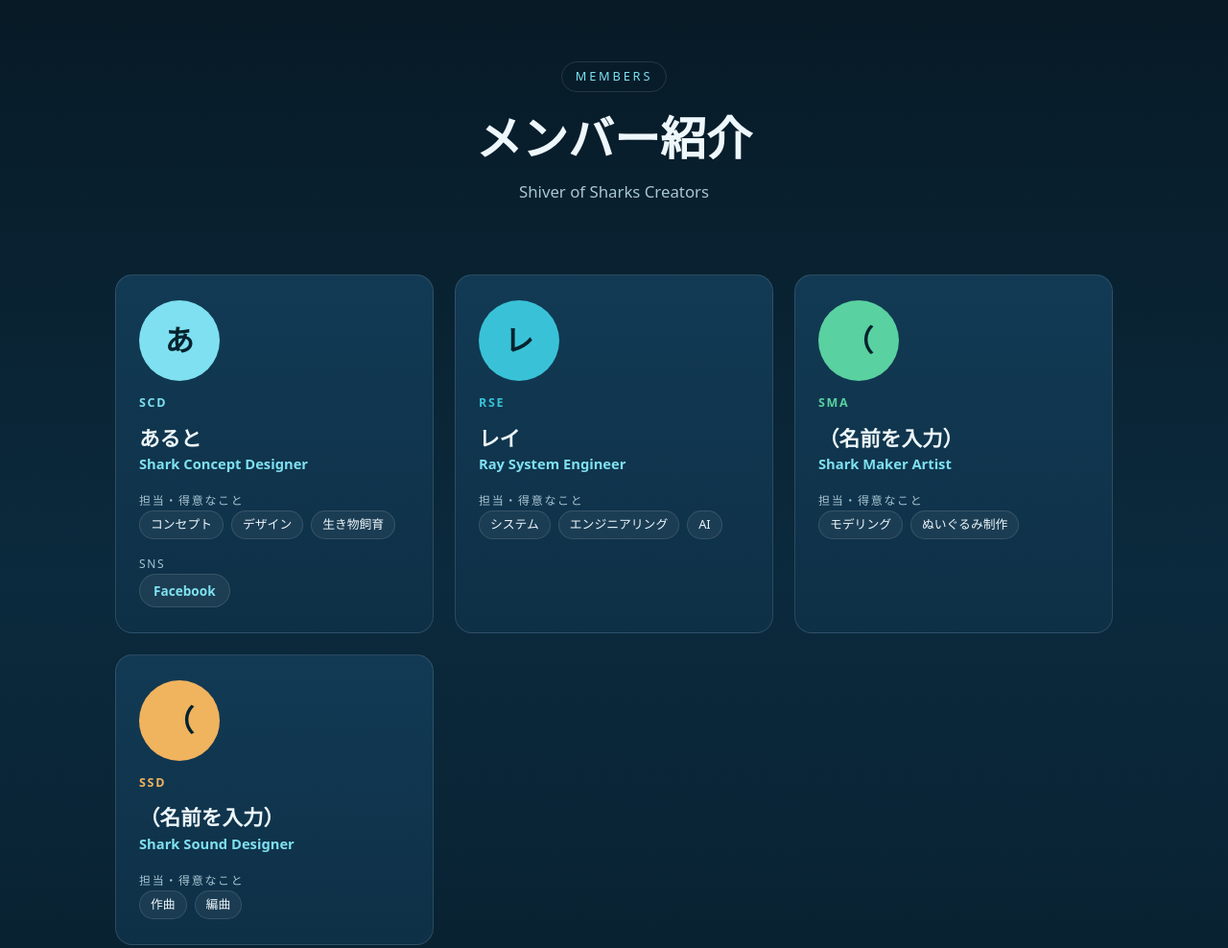
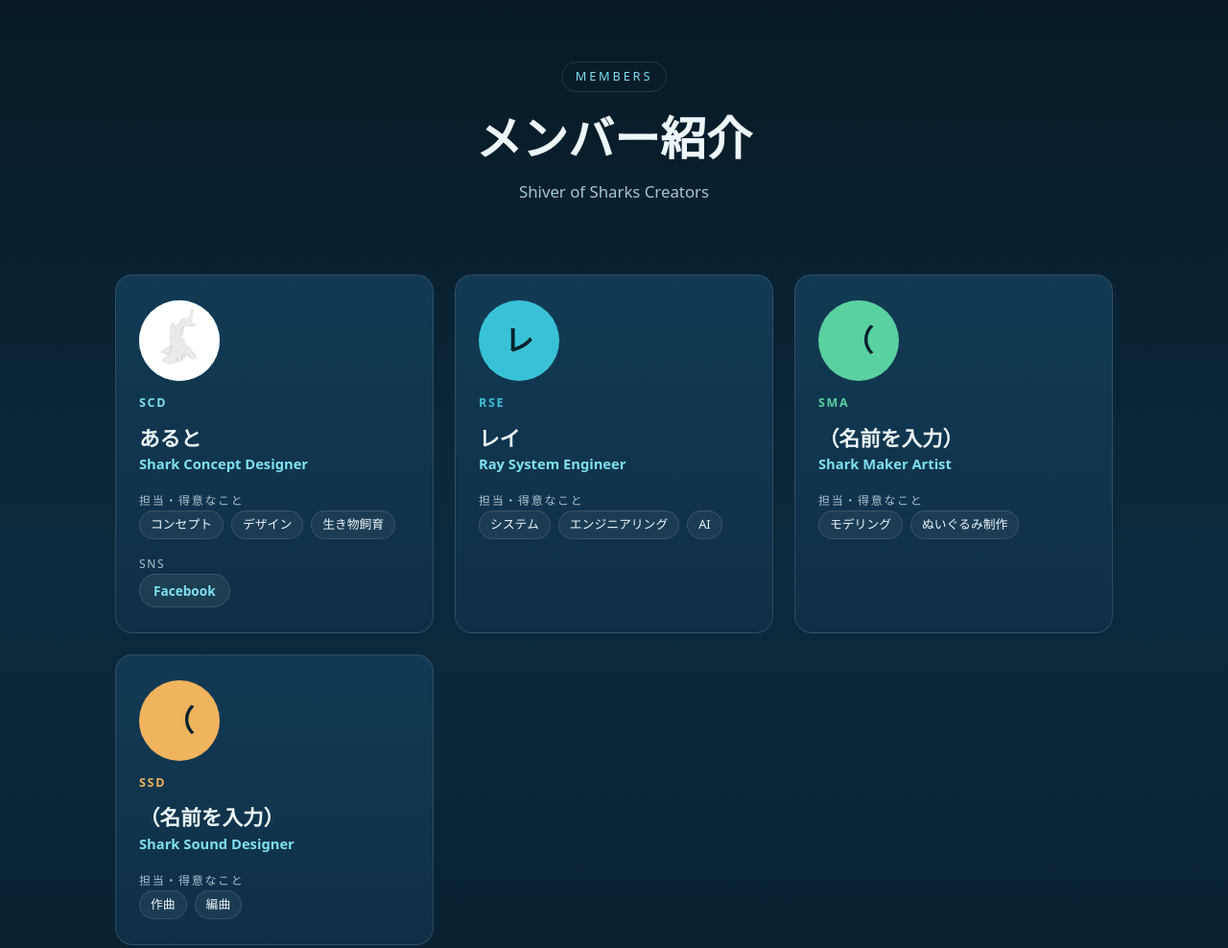
Before and after one commit to alutoliene/shiver-of-sharks-creators, a plain HTML site: page index.html in a window 1280 px wide. Shown: the whole page at 96% size. Drawn offline with Linux system fonts and the light colour scheme.

Commit message:
Update index.html

```diff
--- a/index.html
+++ b/index.html
@@ -196,7 +196,7 @@ const MEMBERS = [
     tagline: "",
     bio: "",
     tags: ["コンセプト", "デザイン" ,"生き物飼育"],
-    image: "",
+    image: "aruto_image.png",
     color: "#7ee0f0",
     sns: [
       { label: "X", url: "" },
```
